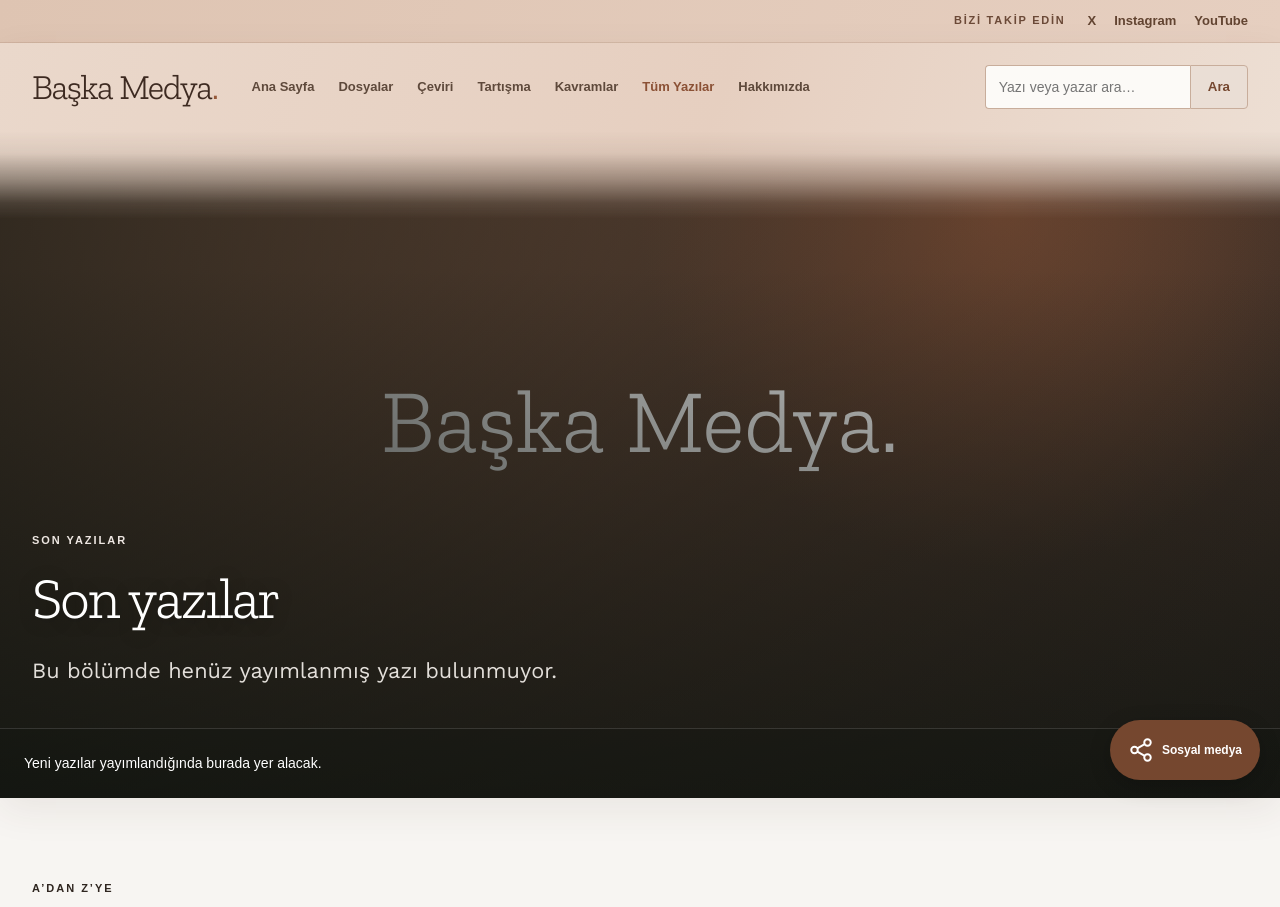
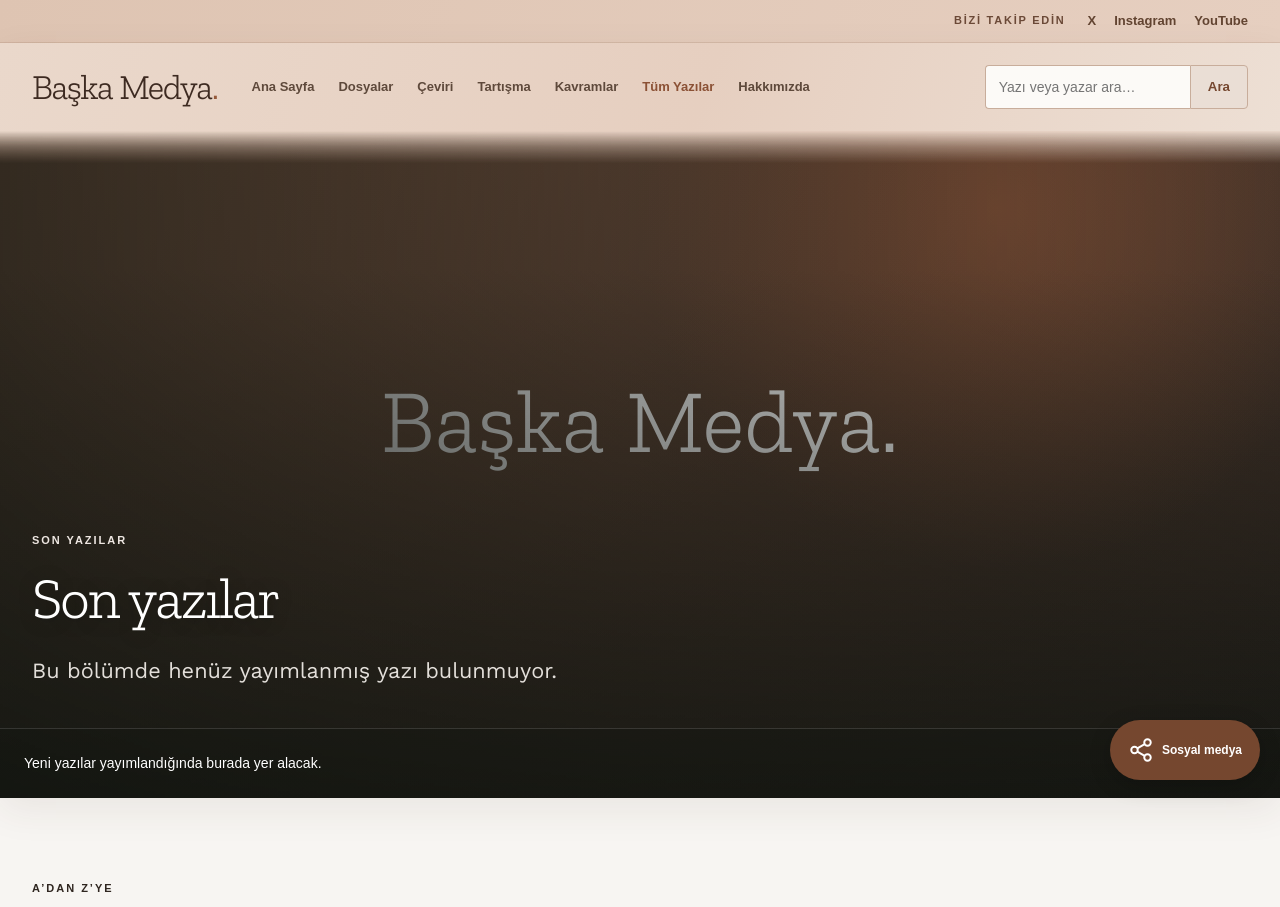
Before and after one commit to MelihP/dergi-sitesi, a Django app: page / in a window 1280 px wide. Shown: the top 907 px of the page. Run offline with Django 5.2, Linux system fonts and the light colour scheme; data comes from the database, SQL or seed files in the repository; data that the repository does not hold is empty.

Commit message:
Site guncellemeleri ve duzenlemeler

```diff
--- a/articles/static/articles/css/style.css
+++ b/articles/static/articles/css/style.css
@@ -1835,6 +1835,10 @@ select:focus-visible {
 }
 
 /* Full-width cover with navigation and slide controls over the photograph. */
+.home-page {
+    --slider-header-height: 88px;
+    --slider-top-fade: 32px;
+}
 .home-page .container { padding-top: 0; }
 .home-page .featured-slider {
     width: 100vw;
@@ -1845,40 +1849,33 @@ select:focus-visible {
     position: absolute;
     top: auto;
     width: 100%;
-    background: transparent;
+    background: var(--header-gradient);
     border-bottom: 0;
     backdrop-filter: none;
-    isolation: isolate;
     color: var(--text);
 }
-.home-page .site-header::before {
-    content: "";
-    position: absolute;
-    inset: 0 0 -88px;
-    z-index: -1;
-    pointer-events: none;
-    background: var(--header-gradient);
+.home-page .main-nav a { color: var(--text); }
+/* Fade only a narrow strip of the photograph and its shading below the menu. */
+.home-page .featured-slider :is(.hero-image, .hero-placeholder, .hero-overlay) {
     -webkit-mask-image: linear-gradient(
         to bottom,
-        #000 0%,
-        #000 calc(100% - 88px),
-        rgba(0, 0, 0, 0.92) calc(100% - 66px),
-        rgba(0, 0, 0, 0.55) calc(100% - 40px),
-        rgba(0, 0, 0, 0.12) calc(100% - 16px),
-        transparent 100%
+        transparent 0,
+        transparent var(--slider-header-height),
+        rgba(0, 0, 0, 0.55) calc(var(--slider-header-height) + var(--slider-top-fade) / 2),
+        #000 calc(var(--slider-header-height) + var(--slider-top-fade)),
+        #000 100%
     );
     mask-image: linear-gradient(
         to bottom,
-        #000 0%,
-        #000 calc(100% - 88px),
-        rgba(0, 0, 0, 0.92) calc(100% - 66px),
-        rgba(0, 0, 0, 0.55) calc(100% - 40px),
-        rgba(0, 0, 0, 0.12) calc(100% - 16px),
-        transparent 100%
+        transparent 0,
+        transparent var(--slider-header-height),
+        rgba(0, 0, 0, 0.55) calc(var(--slider-header-height) + var(--slider-top-fade) / 2),
+        #000 calc(var(--slider-header-height) + var(--slider-top-fade)),
+        #000 100%
     );
 }
-.home-page .main-nav a { color: var(--text); }
 .home-page .featured-slider .hero {
+    background: var(--header-gradient);
     min-height: calc(100vh - 45px);
     min-height: calc(100svh - 45px);
     padding: 200px max(32px, calc((100vw - var(--page-width)) / 2)) 110px;
@@ -1932,6 +1929,7 @@ select:focus-visible {
 }
 
 @media (max-width: 980px) {
+    .home-page { --slider-header-height: 74px; --slider-top-fade: 24px; }
     .home-page .header-content { background: var(--surface); color: var(--text); padding: 16px; }
     .home-page .header-content .main-nav a { color: var(--text); }
 }
```
